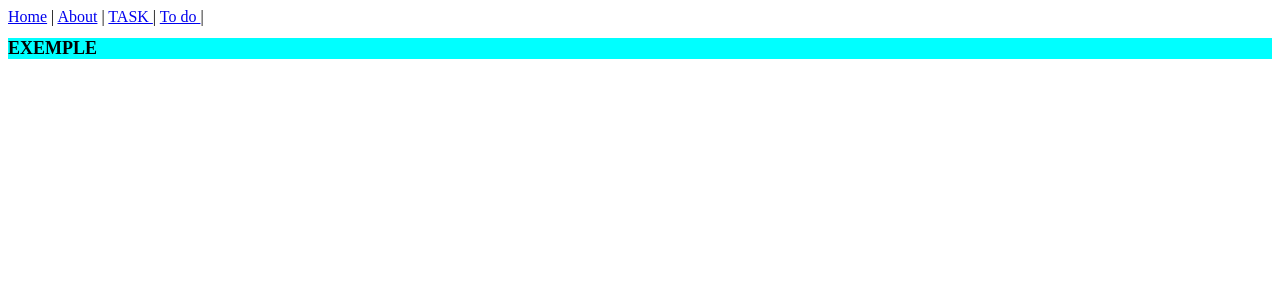
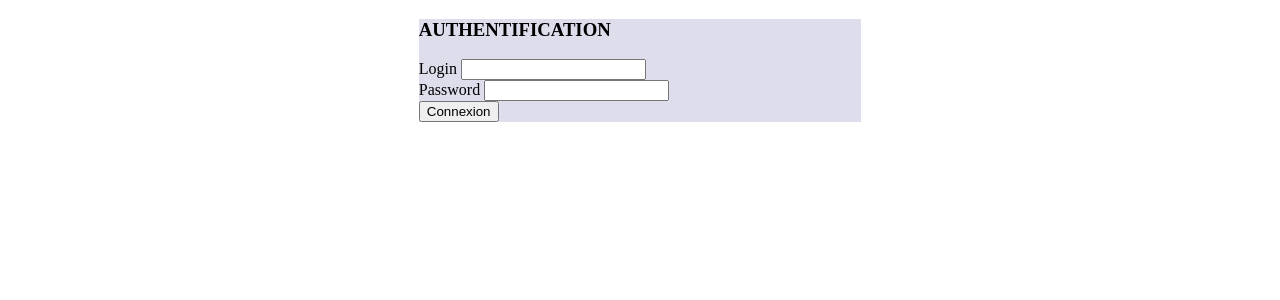
Before and after one commit to Jean-Lionel/salary_manager, a Vue app: page / in a window 1280 px wide. Shown: the top 300 px of the page. Built offline with nearby package versions, Linux system fonts and the light colour scheme.

Commit message:
adding login style

```diff
--- a/src/App.vue
+++ b/src/App.vue
@@ -9,7 +9,7 @@ import Login from "./pages/Login.vue";
 export default {
   data() {
     return {
-      isLogin: true,
+      isLogin: false,
     };
   },
   components: {
--- a/src/pages/Login.vue
+++ b/src/pages/Login.vue
@@ -1,6 +1,8 @@
 <template>
-  <div>
-    <div>AUTHENTIFICATION</div>
+  <div class="auth">
+    <div>
+      <h3>AUTHENTIFICATION</h3>
+    </div>
 
     <div>
       <div>
@@ -28,3 +30,14 @@ export default {
   },
 };
 </script>
+
+<style>
+  .auth {
+    margin: 0 auto;
+    width: 35%;
+    background-color: rgb(221, 221, 235);
+  }
+
+
+
+</style>
```
Also changed, not shown: 1 other file (tests, documents, lock files or other folders).
